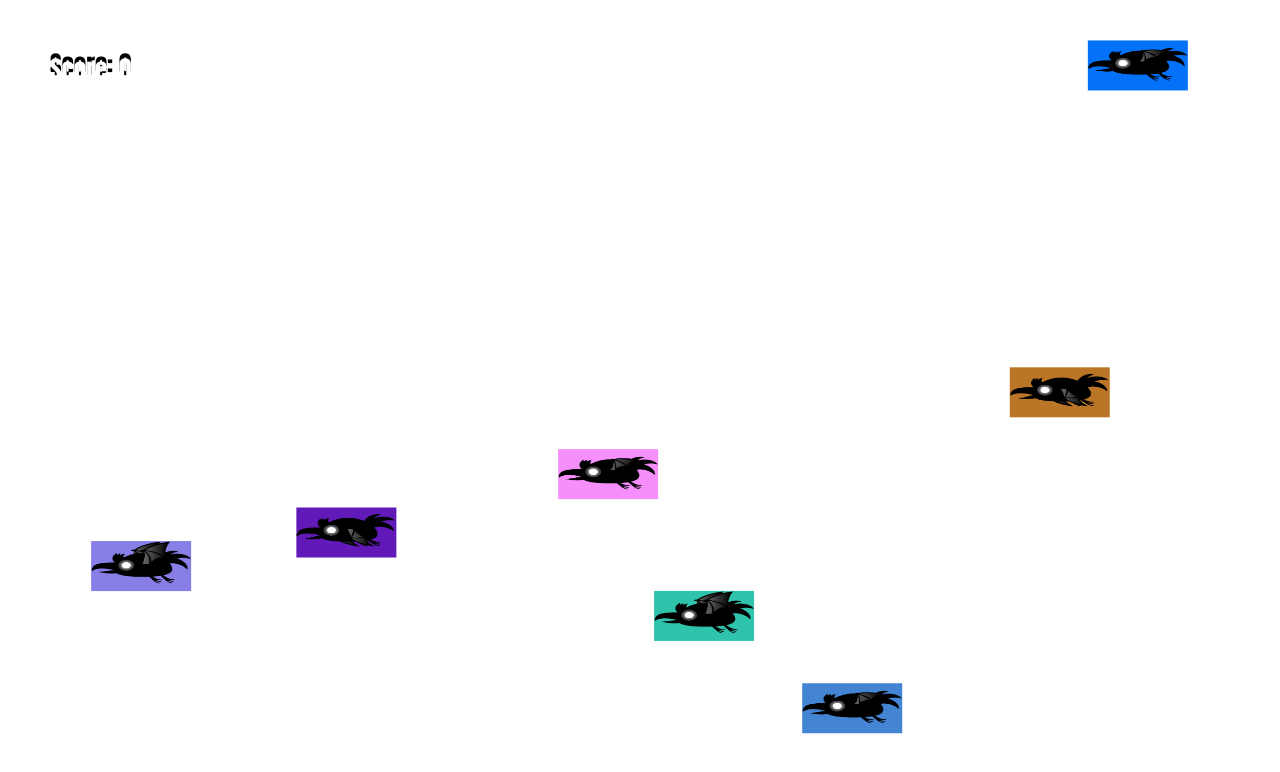
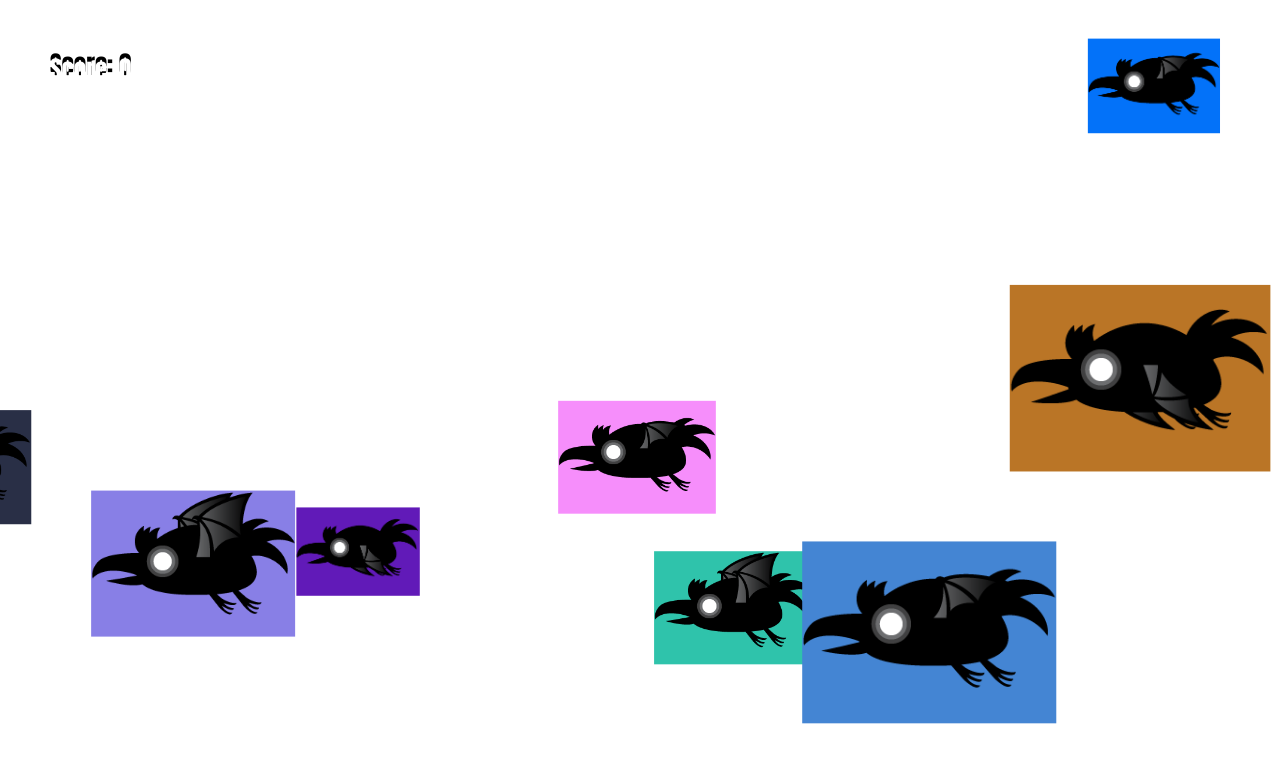
Before and after one commit to kleintrevor/projectFive, a plain HTML site: page index.html in a window 1280 px wide. Drawn offline with Linux system fonts and the light colour scheme.

Commit message:
removed duplicate varibles that caused issues

```diff
--- a/script.js
+++ b/script.js
@@ -23,8 +23,6 @@ class Raven {
         this.sizeModifier = Math.random() * 0.6 + 0.4;
         this.width = this.spriteWidth * this.sizeModifier;
         this.height = this.spriteHeight * this.sizeModifier;
-        this.width = 100;
-        this.height = 50;
         this.x = canvas.width;
         this.y = Math.random() * (canvas.height - this.height);
         this.directionX = Math.random() * 5 + 3;
@@ -85,6 +83,9 @@ function animate(timestamp){
     if (timeToNextRaven > ravenInterval){
         ravens.push(new Raven());
         timeToNextRaven = 0;
+        ravens.sort(function(a, b){
+            return (a.width - b.width);
+        });
     }
     drawScore();
     [...ravens].forEach(object => object.update(deltatime));
--- a/style.css
+++ b/style.css
@@ -12,7 +12,3 @@ canvas {
     width: 100%;
     height: 100%;
 }
-
-#collisionCanvas {
-
-}
```
